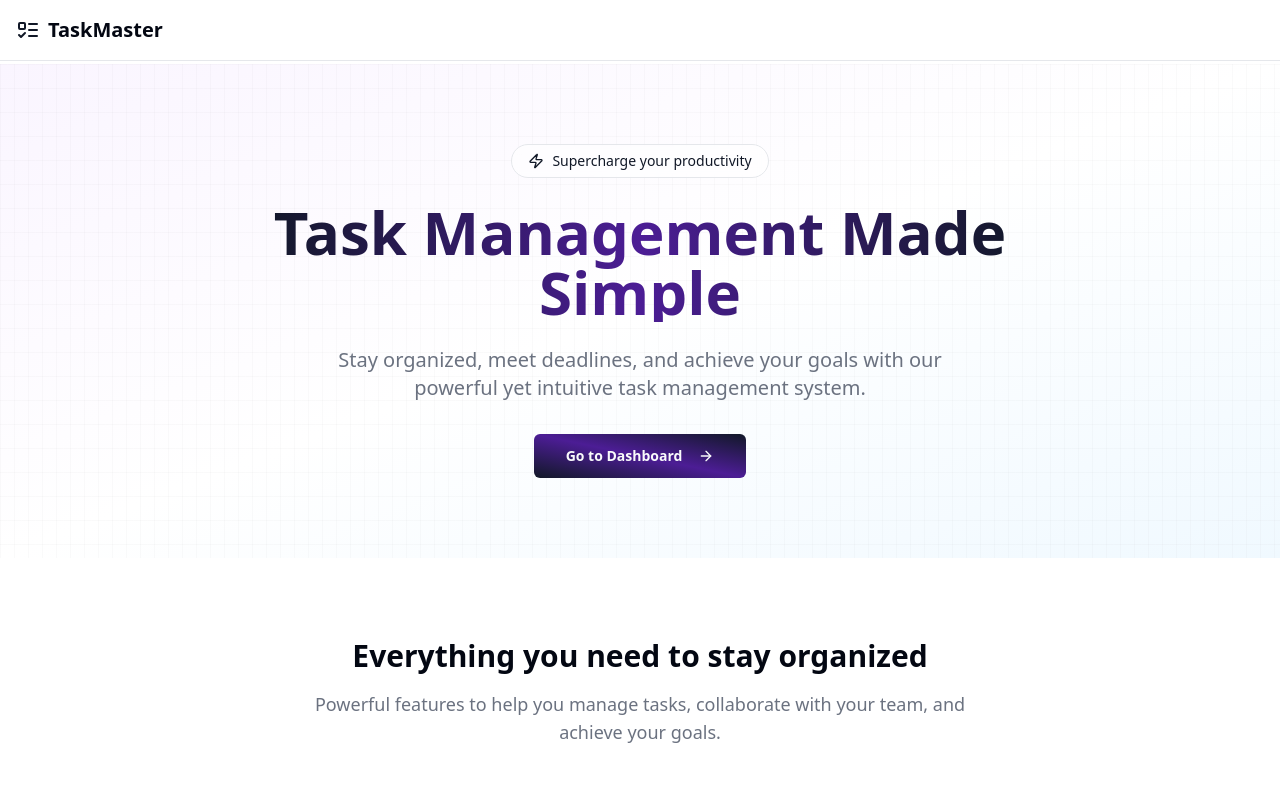
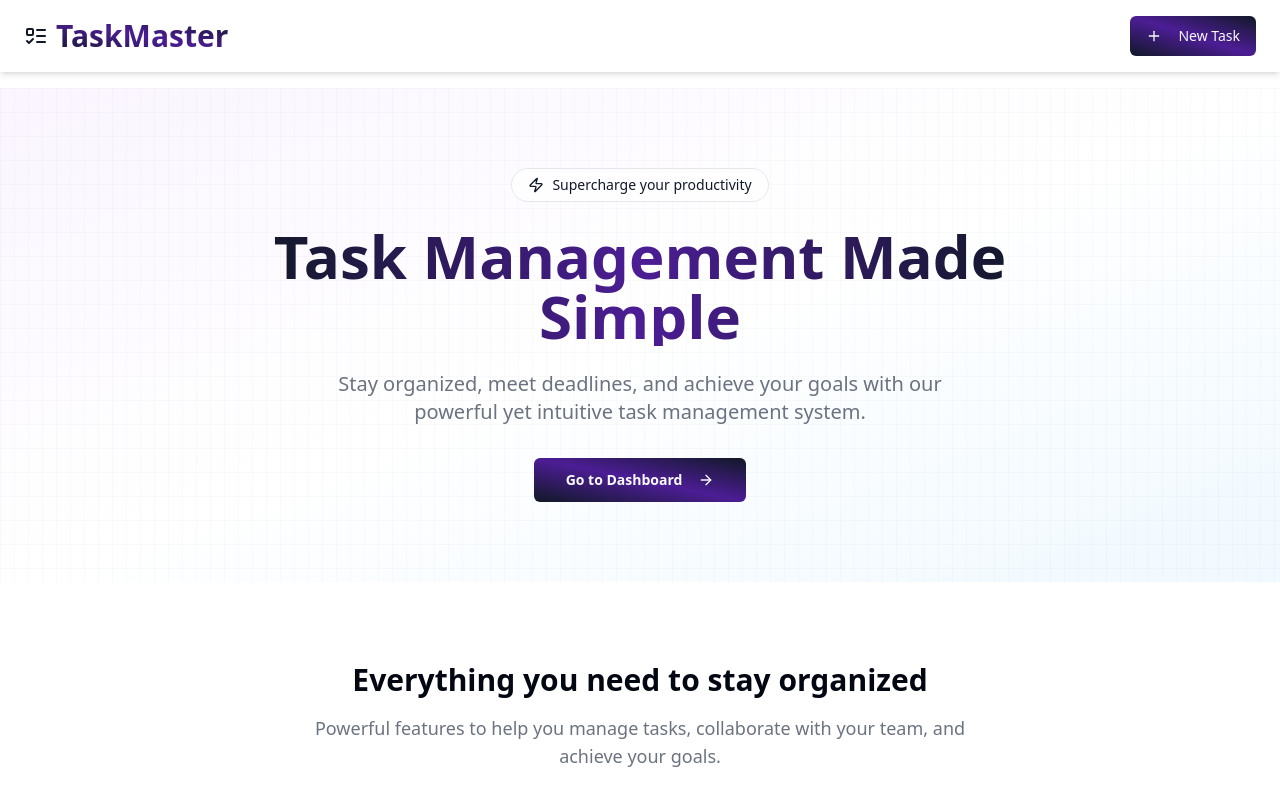
Before and after one commit to singhabhay188/clientTaskMaster, a Next.js app: page / in a window 1280 px wide. Shown: the top 800 px of the page. Built offline with nearby package versions, Linux system fonts and the light colour scheme.

Commit message:
made some changes to folder structure

```diff
--- a/src/app/dashboard/tasks/new/page.tsx
+++ b/src/app/(rest)/tasks/new/page.tsx
@@ -2,7 +2,6 @@
 import { Card, CardContent, CardHeader, CardTitle } from "@/components/ui/card";
 import { TaskForm } from "@/components/task-form";
 import { useRouter } from "next/navigation";
-import Navbar from "@/components/navbar";
 
 export default function NewTaskPage() {
   const router = useRouter();
--- a/src/app/page.tsx
+++ b/src/app/page.tsx
@@ -1,23 +1,17 @@
 "use client";
 
 import Footer from "@/components/footer";
+import Navbar from "@/components/navbar";
 import { Button } from "@/components/ui/button";
 import { ArrowRight, CheckCircle2, ListTodo, Zap } from "lucide-react";
 import Link from "next/link";
 
 export default function Home() {
   return (
-    <div className="flex flex-col min-h-screen">
-      <header className="fixed top-0 w-full bg-white/80 backdrop-blur-md border-b z-50">
-        <div className="max-w-screen-2xl mx-auto p-4 flex justify-between items-center">
-          <div className="flex items-center space-x-2">
-            <ListTodo className="h-6 w-6 text-primary" />
-            <span className="font-bold text-xl">TaskMaster</span>
-          </div>
-        </div>
-      </header>
+    <div className="max-w-screen-2xl mx-auto">
+      <Navbar/>
 
-      <main className="flex-grow pt-16">
+      <main className="flex-grow">
         <section className="relative py-20 overflow-hidden">
           <div className="absolute inset-0 bg-gradient-to-br from-purple-50 via-white to-sky-50" />
           <div className="absolute inset-0 bg-[linear-gradient(to_right,#8080800a_1px,transparent_1px),linear-gradient(to_bottom,#8080800a_1px,transparent_1px)] bg-[size:14px_24px]" />
--- a/src/components/navbar.tsx
+++ b/src/components/navbar.tsx
@@ -1,12 +1,15 @@
 import { Button } from "@/components/ui/button";
-import { Plus } from "lucide-react";
+import { Plus, ListTodo } from "lucide-react";
 import Link from "next/link";
 
 export default function Navbar(){
      return (
-          <div className="flex justify-between items-center mb-8 shadow-md px-6 py-4">
-               <h1 className="text-3xl font-bold bg-gradient-to-tr from-gray-900 via-violet-900 to-gray-900 bg-clip-text text-transparent">My Tasks</h1>
-               <Link href="/dashboard/tasks/new">
+          <div className="flex justify-between items-center shadow-md px-6 mb-4 py-4">
+               <div className="flex items-center space-x-2">
+                    <ListTodo className="h-6 w-6 text-primary" />
+                    <h1 className="text-3xl font-bold bg-gradient-to-tr from-gray-900 via-violet-900 to-gray-900 bg-clip-text text-transparent">TaskMaster</h1>
+               </div>
+               <Link href="/tasks/new">
                     <Button className="bg-gradient-to-tr from-gray-900 via-violet-900 to-gray-900">
                          <Plus className="h-4 w-4 mr-2" />
                          New Task
```
Also changed, not shown: src/app/(rest)/dashboard/page.tsx (renamed from src/app/dashboard/page.tsx), src/app/(rest)/layout.tsx (renamed from src/app/dashboard/layout.tsx), src/app/(rest)/tasks/[id]/page.tsx (renamed from src/app/dashboard/tasks/[id]/page.tsx).
